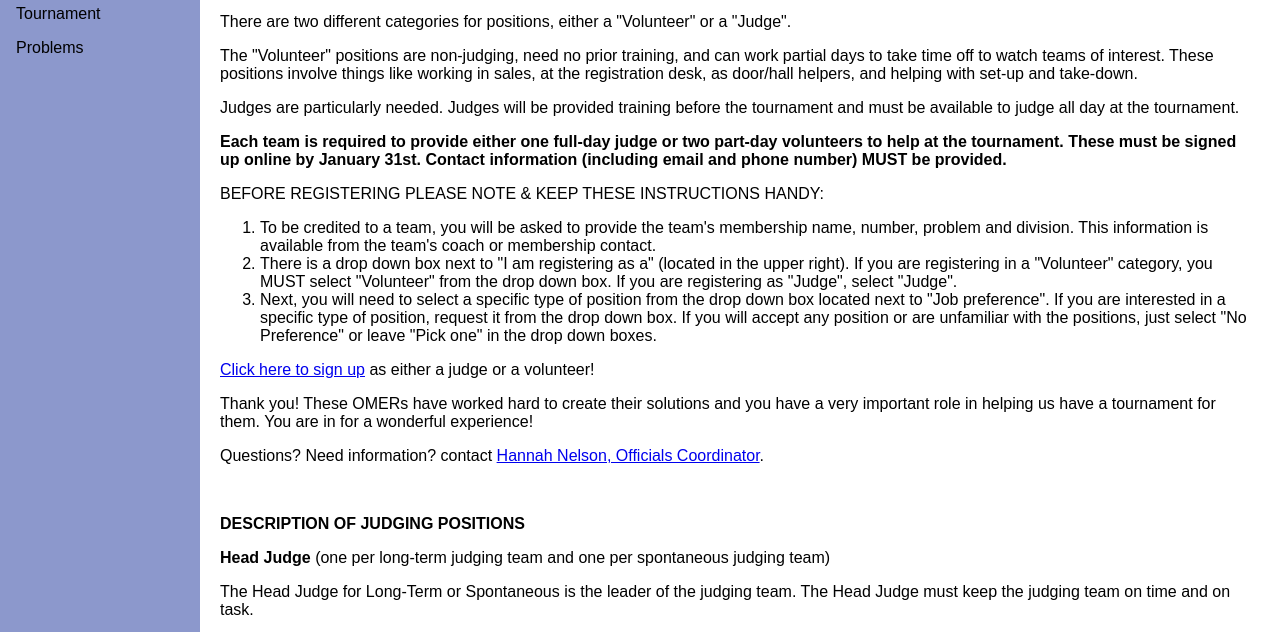
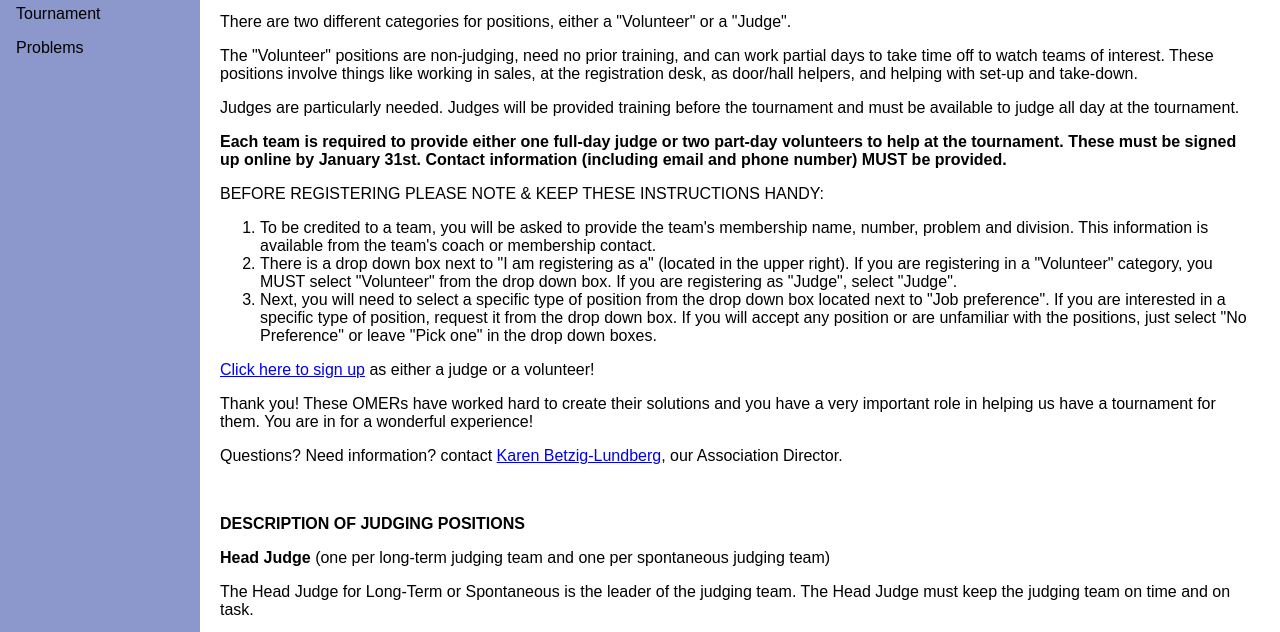
Before and after one commit to MN-Odyssey-of-the-Mind/OdysseyWebPage, a plain HTML site: page judges.html in a window 1280 px wide. Shown: the part 139-771 px from the top of the page. Drawn offline with nearby package versions, Linux system fonts and the light colour scheme.

Commit message:
Change who to contact for officials coordinator

```diff
--- a/judges.html
+++ b/judges.html
@@ -6,7 +6,7 @@
   <title>MN OotM - Judges</title>
   <link rel="stylesheet" href="./resources/style.css" type="text/css" />
   <script src="https://code.jquery.com/jquery-1.10.2.js"></script>
-  <script src="./resources/odyssey.js"></script>
+  <script language="JavaScript" type="text/javascript" src="https://mn-odyssey-of-the-mind.github.io/OdysseyWebPage/resources/odyssey.js"></script>
 </head>
 <body>
 
@@ -36,7 +36,8 @@
     <p class="style2"> <a href="http://www.odysseyofthemind.com/judges/assoc_tournaments.php?assoc=MN&amp;region=State" target="_blank">Click here to sign up</a> as either a judge or a volunteer!</p>
 
         <p class="style2">Thank you! These OMERs have worked hard to create their solutions and you have a very important role in helping us have a tournament for them. You are in for a wonderful experience! </p>
-        <p class="style2">Questions? Need information? contact <a href="mailto:han.nelson15@gmail.com">Hannah Nelson, Officials Coordinator</a>.</p>
+        <p class="style2">Questions? Need information? contact <a href="mailto:betziglundberg@charter.net">Karen Betzig-Lundberg</a>, our
+          Association Director.</p>
         <p class="style2">&nbsp;</p>
 
         <p><strong>DESCRIPTION OF JUDGING POSITIONS</strong></p>
```
